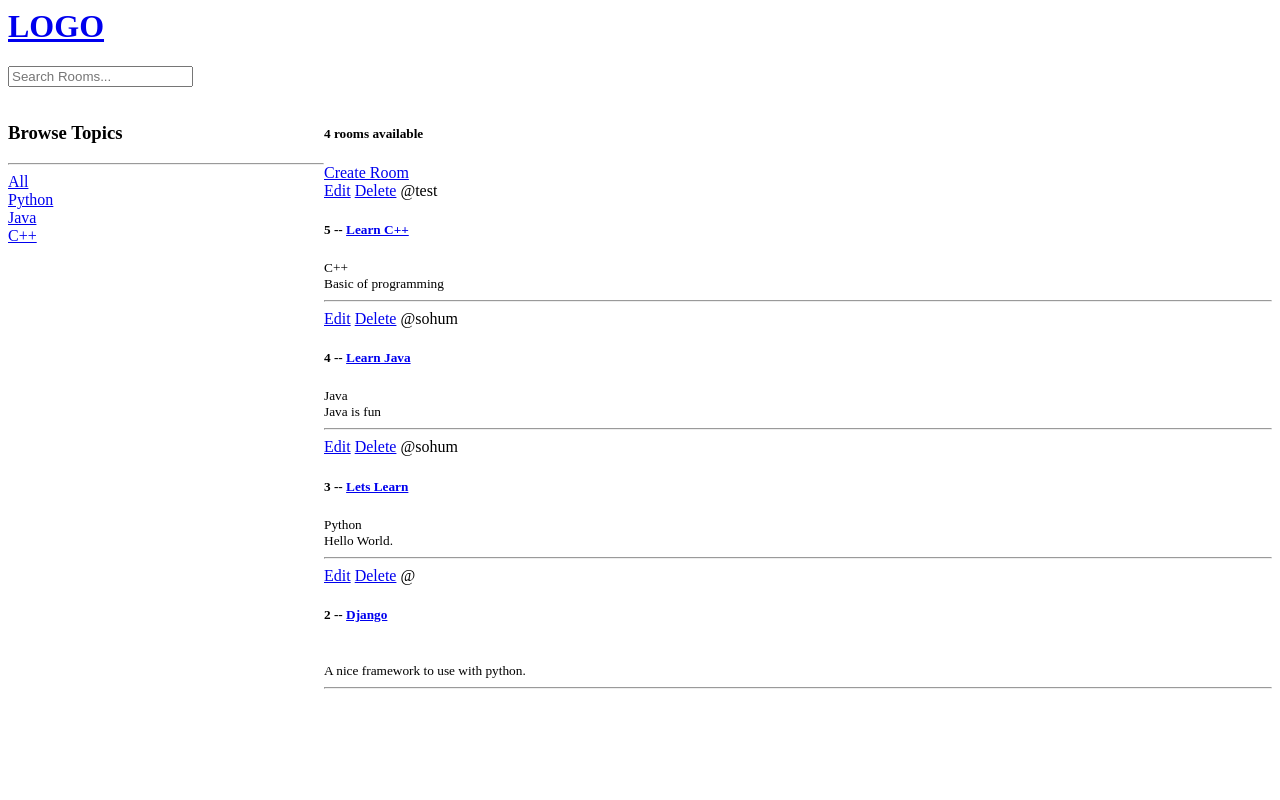
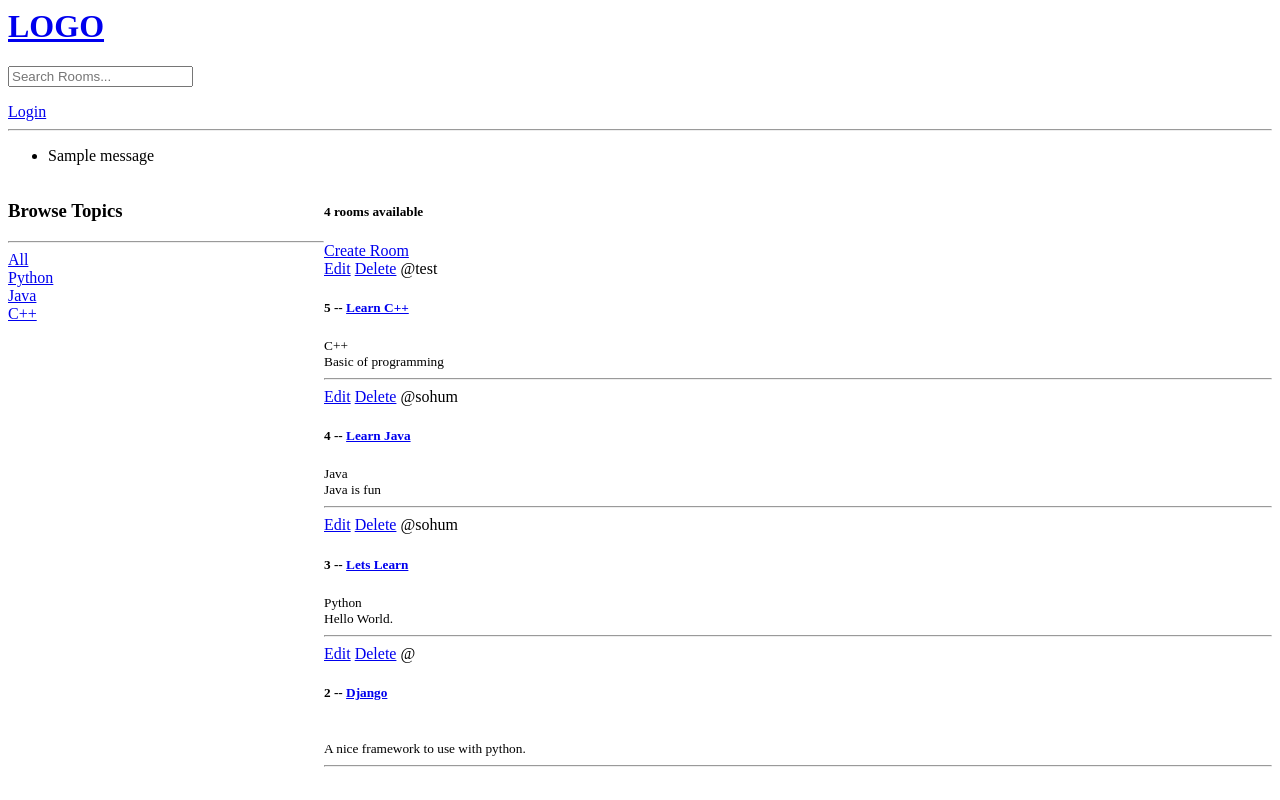
Before and after one commit to SohumDamani/Django-Practice, a Django app: page / in a window 1280 px wide. Run offline with Django 4.2, Linux system fonts and the light colour scheme; data comes from the database, SQL or seed files in the repository; both versions use the stored data as it was after the commit; tables that the repository leaves empty hold one stand-in row (values such as "Sample post"); one stand-in notice (Sample message) is shown.

Commit message:
Login and Logout function added

```diff
--- a/SlotBooking/startup/urls.py
+++ b/SlotBooking/startup/urls.py
@@ -2,9 +2,12 @@ from django.urls import path
 from . import views
 
 urlpatterns = [
+
+    path('login', views.loginPage, name="login"),
+    path('logout', views.logoutUser, name="logout"),
     path('',views.home,name="home"),
     path('room/<str:pk>/',views.room,name="room"),
     path('create-room/',views.createRoom,name="create-room"),
     path('update-room/<str:pk>/',views.updateRoom,name="update-room"),
-    path('delete-room/<str:pk>/',views.deleteRoom,name="delete-room")
+    path('delete-room/<str:pk>/',views.deleteRoom,name="delete-room"),
 ]
--- a/SlotBooking/startup/views.py
+++ b/SlotBooking/startup/views.py
@@ -2,6 +2,11 @@ from django.shortcuts import render,redirect
 from django.db.models import Q
 from .models import Room,Topic
 from .forms import RoomForm
+from django.contrib.auth.models import User
+from django.contrib import messages
+from django.contrib.auth import authenticate,login,logout
+
+
 
 # rooms = [
 #     {'id':1,'name':'Lets learn py1'},
@@ -9,6 +14,30 @@ from .forms import RoomForm
 #     {'id':3,'name':'Lets learn py3'},
 # ]
 
+def loginPage(request):
+    if request.method=="POST":
+        username = request.POST.get('username')
+        password = request.POST.get('password')
+        try:
+            user = User.objects.get(username=username)
+        except:
+            messages.error(request,"User does not exist")
+
+        user = authenticate(request, username=username,password=password)
+
+        if user is not None:
+            login(request,user)
+            return redirect('home')
+
+        else:
+            messages.error(request,"Username or password is not correct")
+
+    context={}
+    return render(request,'startup/login_register.html',context)
+
+def logoutUser(request):
+    logout(request)
+    return redirect('home')
 def home(request):
     if request.GET.get('q') !=None:
         q = request.GET.get('q')
--- a/SlotBooking/templates/main.html
+++ b/SlotBooking/templates/main.html
@@ -7,6 +7,13 @@
   </head>
   <body>
 	{% include 'navbar.html' %}
+    {% if messages %}
+    <ul class="messages">
+        {% for message in messages %}
+          <li>{{message}}</li>
+        {% endfor %}
+    </ul>
+    {% endif %}
     {% block content %}
 
     {% endblock %}
--- a/SlotBooking/templates/navbar.html
+++ b/SlotBooking/templates/navbar.html
@@ -4,3 +4,9 @@
 <form method = "GET" action="{% url 'home' %}">
     <input type="text" name="q" placeholder="Search Rooms..." > </input>
 </form>
+{% if request.user.is_authenticated %}
+<a href="{% url 'logout' %}">Logout</a>
+{%else%}
+<a href="{% url 'login' %}">Login</a>
+{%endif%}
+<hr>
```
Also changed, not shown: SlotBooking/db.sqlite3.
